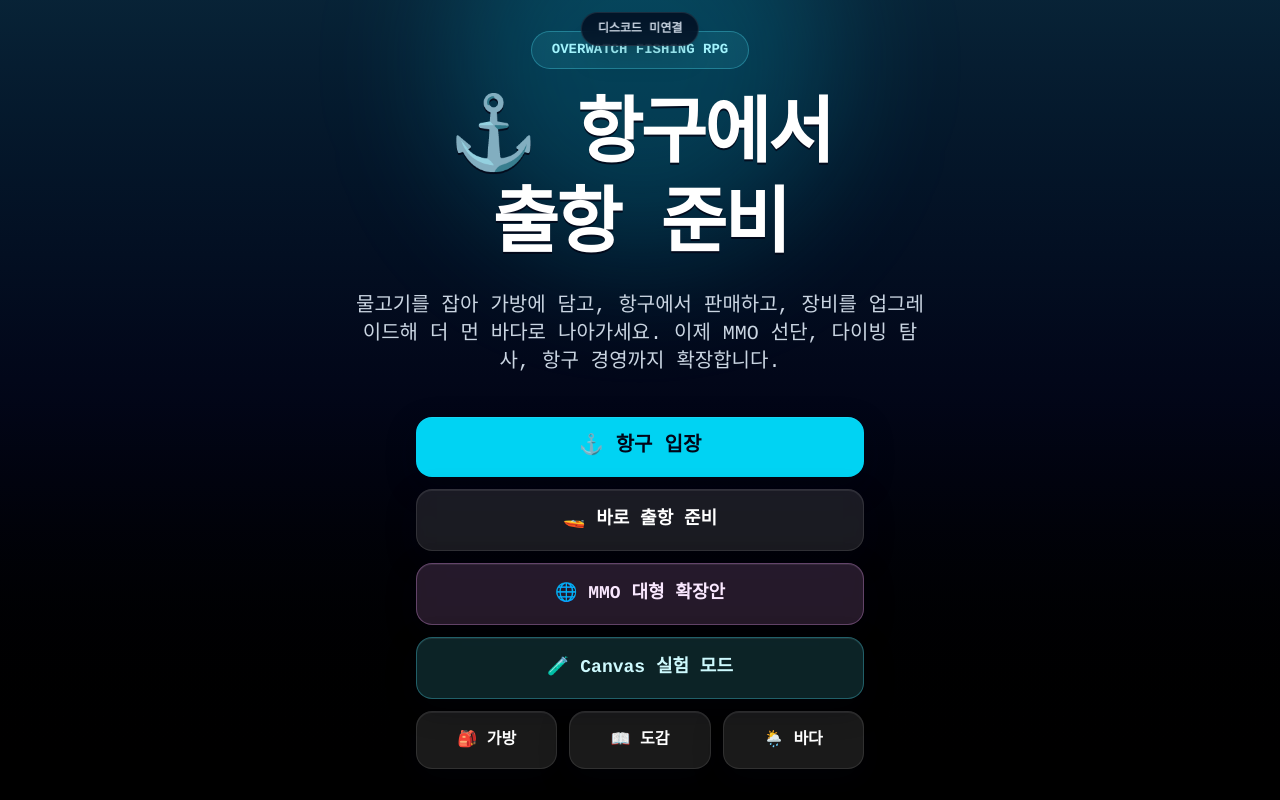
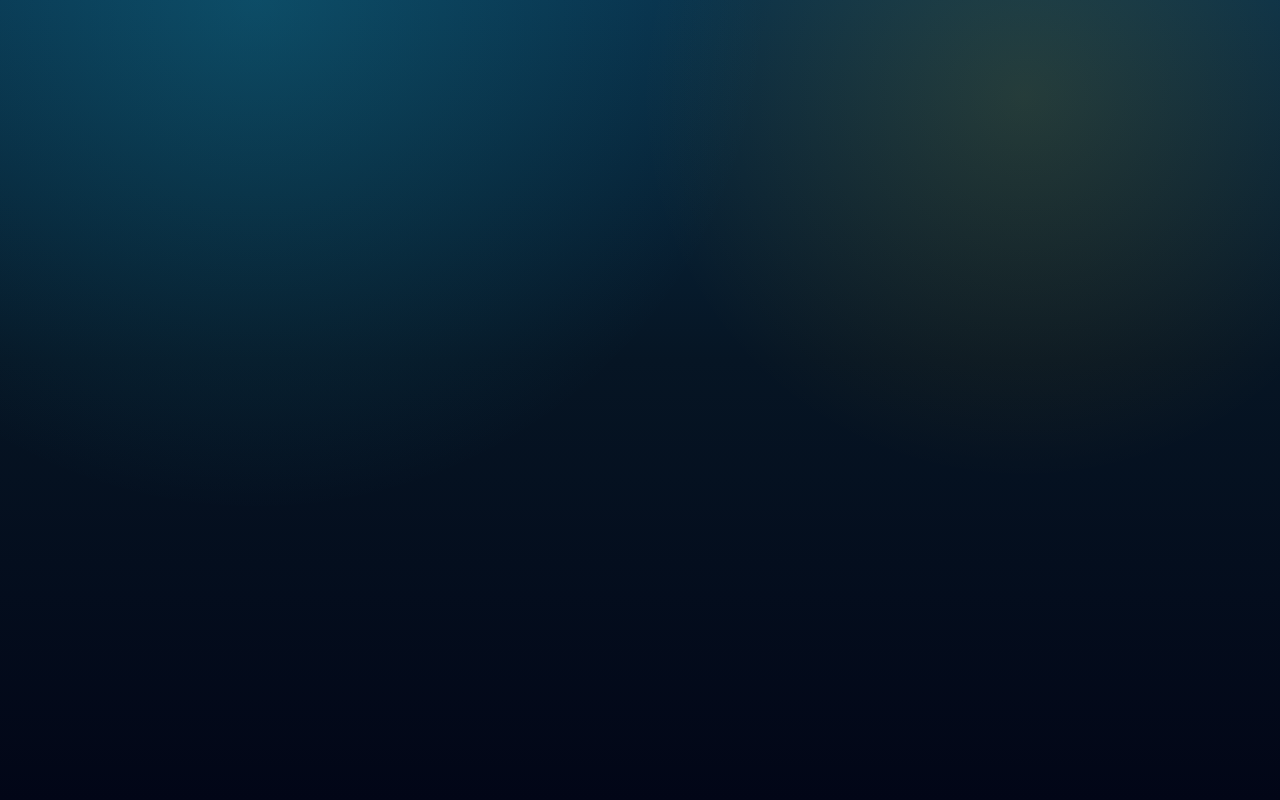
Before and after one commit to winzfs/overwatch-fishing-web, a Next.js app: page / in a window 1280 px wide. Built offline with nearby package versions, Linux system fonts and the light colour scheme.

Commit message:
Simplify home page

```diff
--- a/app/page.tsx
+++ b/app/page.tsx
@@ -1,50 +1,3 @@
-import DiscordLaunchBridge from "./components/DiscordLaunchBridge";
 export default function Home() {
-  return (
-    <main className="min-h-screen overflow-hidden bg-slate-950 text-white">
-      <DiscordLaunchBridge />
-      <div className="absolute inset-0 bg-gradient-to-b from-cyan-900/40 via-slate-950 to-black" />
-      <div className="absolute -top-32 left-1/2 h-96 w-96 -translate-x-1/2 rounded-full bg-cyan-400/20 blur-3xl" />
-
-      <section className="relative z-10 flex min-h-screen flex-col items-center justify-center px-5 text-center">
-        <div className="mb-6 rounded-full border border-cyan-300/30 bg-cyan-300/10 px-5 py-2 text-sm font-bold text-cyan-200">
-          OVERWATCH FISHING RPG
-        </div>
-
-        <h1 className="text-5xl font-black leading-tight tracking-tight sm:text-7xl">
-          ⚓ 항구에서
-          <br />
-          출항 준비
-        </h1>
-
-        <p className="mt-5 max-w-xl text-base leading-7 text-slate-300 sm:text-xl">
-          물고기를 잡아 가방에 담고, 항구에서 판매하고, 장비를 업그레이드해 더 먼 바다로 나아가세요. 이제 MMO 선단, 다이빙 탐사, 항구 경영까지 확장합니다.
-        </p>
-
-        <div className="mt-10 grid w-full max-w-md gap-3">
-          <a href="/harbor" className="rounded-2xl bg-cyan-400 px-6 py-4 text-xl font-black text-slate-950 shadow-lg shadow-cyan-400/30 active:scale-95">
-            ⚓ 항구 입장
-          </a>
-
-          <a href="/prepare" className="rounded-2xl border border-white/10 bg-white/10 px-6 py-4 text-lg font-bold backdrop-blur active:scale-95">
-            🚤 바로 출항 준비
-          </a>
-
-          <a href="/mmo" className="rounded-2xl border border-fuchsia-300/30 bg-fuchsia-300/15 px-6 py-4 text-lg font-black text-fuchsia-100 backdrop-blur active:scale-95">
-            🌐 MMO 대형 확장안
-          </a>
-
-          <a href="/game" className="rounded-2xl border border-cyan-300/30 bg-cyan-300/15 px-6 py-4 text-lg font-black text-cyan-100 backdrop-blur active:scale-95">
-            🧪 Canvas 실험 모드
-          </a>
-
-          <div className="grid grid-cols-3 gap-3">
-            <a href="/bag" className="rounded-2xl border border-white/10 bg-white/10 py-4 font-bold">🎒 가방</a>
-            <a href="/collection" className="rounded-2xl border border-white/10 bg-white/10 py-4 font-bold">📖 도감</a>
-            <a href="/events" className="rounded-2xl border border-white/10 bg-white/10 py-4 font-bold">🌦️ 바다</a>
-          </div>
-        </div>
-      </section>
-    </main>
-  );
+  return <main />;
 }
```
